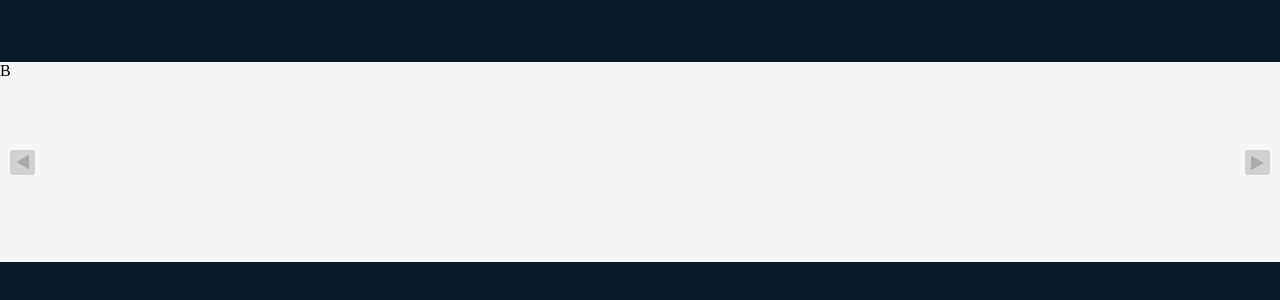
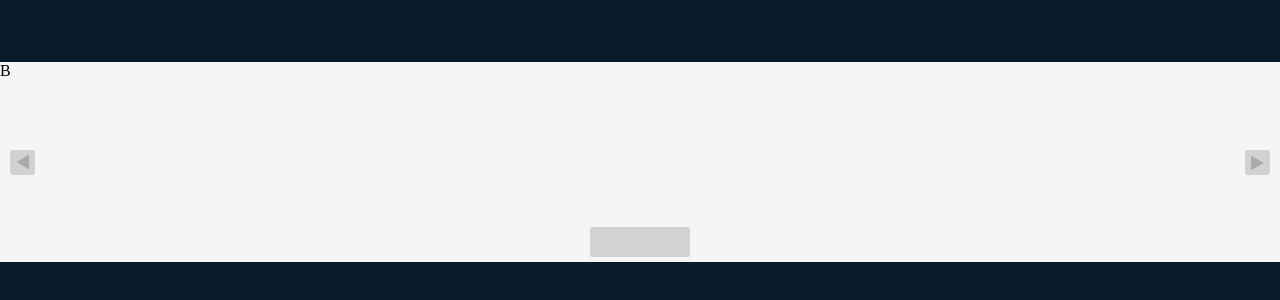
Before and after one commit to DogGotSwag/moduleImageCarousel, a website built with webpack: page src/template.html in a window 1280 px wide. Shown: the part 238-538 px from the top of the page. Built offline with nearby package versions, Linux system fonts and the light colour scheme.

Commit message:
create div where nav dots will go add css

```diff
--- a/src/carouselModule.css
+++ b/src/carouselModule.css
@@ -35,11 +35,11 @@
   cursor: pointer;
 }
 
-.mainContainer .arrowDiv:hover{
-    opacity: .6;
+.mainContainer .arrowDiv:hover {
+  opacity: 0.6;
 }
-.mainContainer .arrowDiv:active{
-    opacity: 1;
+.mainContainer .arrowDiv:active {
+  opacity: 1;
 }
 
 .mainContainer .arrowDiv img {
@@ -50,10 +50,25 @@
 }
 
 .mainContainer .arrowLeft {
-    left: 10px;
-    transform: rotate(-90deg);
+  left: 10px;
+  transform: rotate(-90deg);
 }
 .mainContainer .arrowRight {
-    right: 10px;
-    transform: rotate(90deg);
+  right: 10px;
+  transform: rotate(90deg);
 }
+
+.circleContainer {
+  position: absolute;
+  width: 100px;
+  height: 30px;
+  background-color: gray;
+  opacity: .3;
+  bottom: 5px;
+  border-radius: 3px;
+}
+
+.circleContainer:hover {
+  background-color: gray;
+  opacity: .6;
+}
--- a/src/moduleCarousel.js
+++ b/src/moduleCarousel.js
@@ -43,8 +43,12 @@
   rightArrowImg.src = triangle;
   rightArrowDiv.appendChild(rightArrowImg);
 
+  const circlesContainer = document.createElement('div');
+  circlesContainer.classList.add('circleContainer');
+
   container.appendChild(leftArrowDiv);
   container.appendChild(rightArrowDiv);
+  container.appendChild(circlesContainer);
 
   const divBoxes = document.querySelectorAll('.mainContainer .box');
   const divBoxesArray = [...divBoxes];
```
